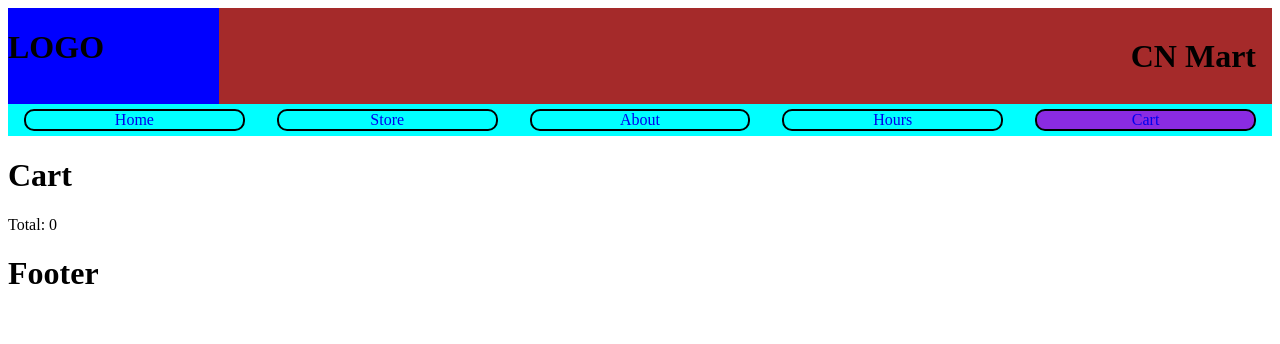
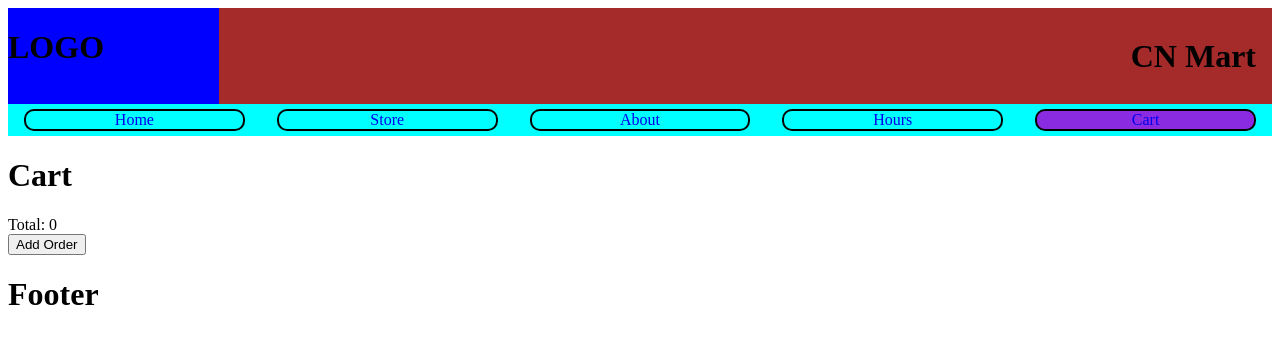
Before and after one commit to Ckher96/CN-Mart, a React (Create React App) app in the folder cn-mart-react/: page /cart in a window 1280 px wide. Shown: the top 344 px of the page. Built offline with nearby package versions, Linux system fonts and the light colour scheme.

Commit message:
add button to log orders to server

```diff
--- a/cn-mart-react/src/components/Cart/Cart.js
+++ b/cn-mart-react/src/components/Cart/Cart.js
@@ -1,23 +1,41 @@
-import { useContext } from "react";
+import { useContext, useState } from "react";
 import { CartContext } from "../../Context/CartContext";
-import style from "./Cart.module.css"
+import style from "./Cart.module.css";
 import CartItemCard from "../Utility/CartItemCard";
 
 export default function Cart() {
   const { cart } = useContext(CartContext);
+  const [err, setErr] = useState('');
 
-  const formatedCart = cart.map(item => <CartItemCard item={item} />)
+  const formatedCart = cart.map((item, index) => <CartItemCard key={index} item={item} />);
 
-  const total = cart.reduce((acc, cartItem) => acc+=(cartItem.price * cartItem.amount), 0)
+  const total = cart.reduce(
+    (acc, cartItem) => (acc += cartItem.price * cartItem.amount),
+    0
+  );
+
+  const addOrderHandler = async () => {
+    if(!cart.length) return setErr("Cart Is Empty")
+    try {const data = await fetch("http://localhost:5000/cart", {
+      method: "POST",
+      headers: {
+        "Content-Type": "application/json",
+      },body : JSON.stringify({data: cart})
+    });
+    console.log(data)
+  }
+    catch(e) {
+      setErr(e.message)
+    }
+  }
 
   return (
     <>
       <h1>Cart</h1>
+      <h2>{err}</h2>
       <div>Total: {total}</div>
-      <div className={style.cart_container}>
-        {formatedCart}
-      </div>
-
+      <div className={style.cart_container}>{formatedCart}</div>
+      <button onClick={addOrderHandler}>Add Order</button>
     </>
   );
 }
```
